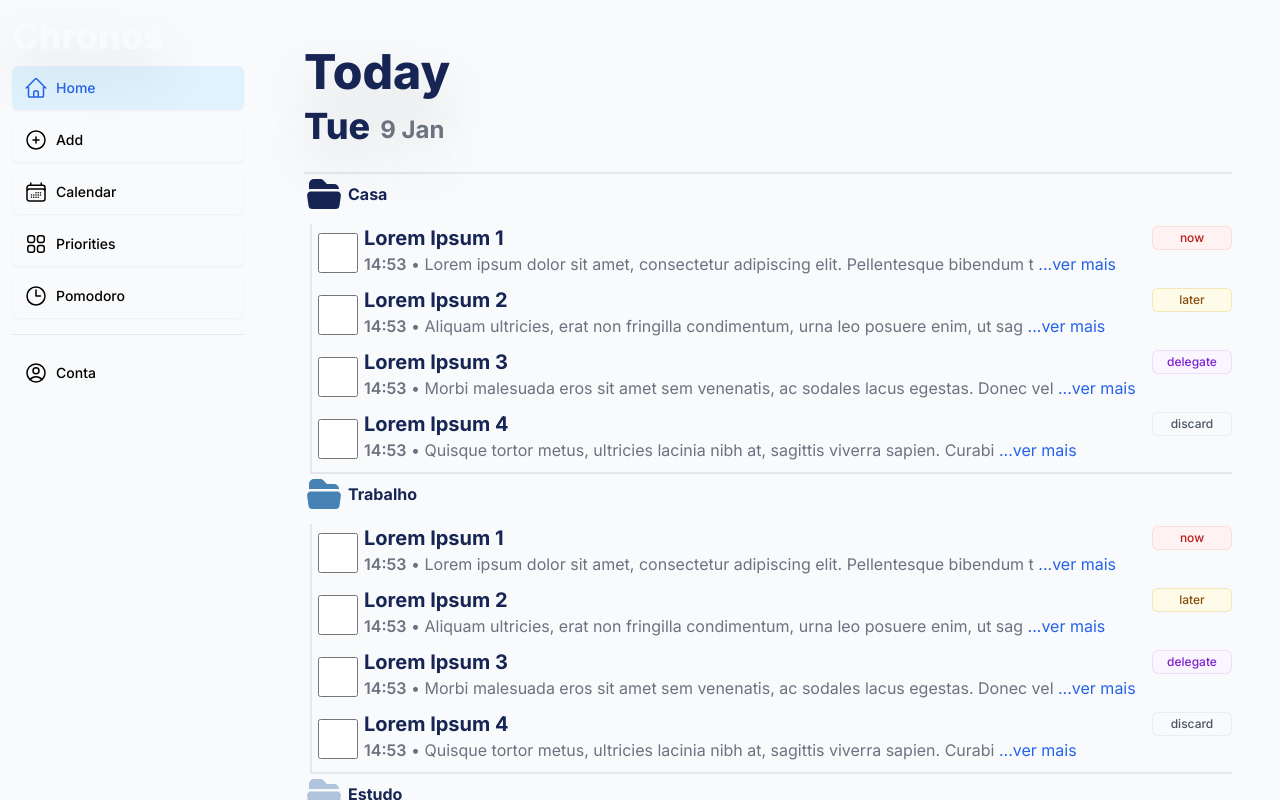
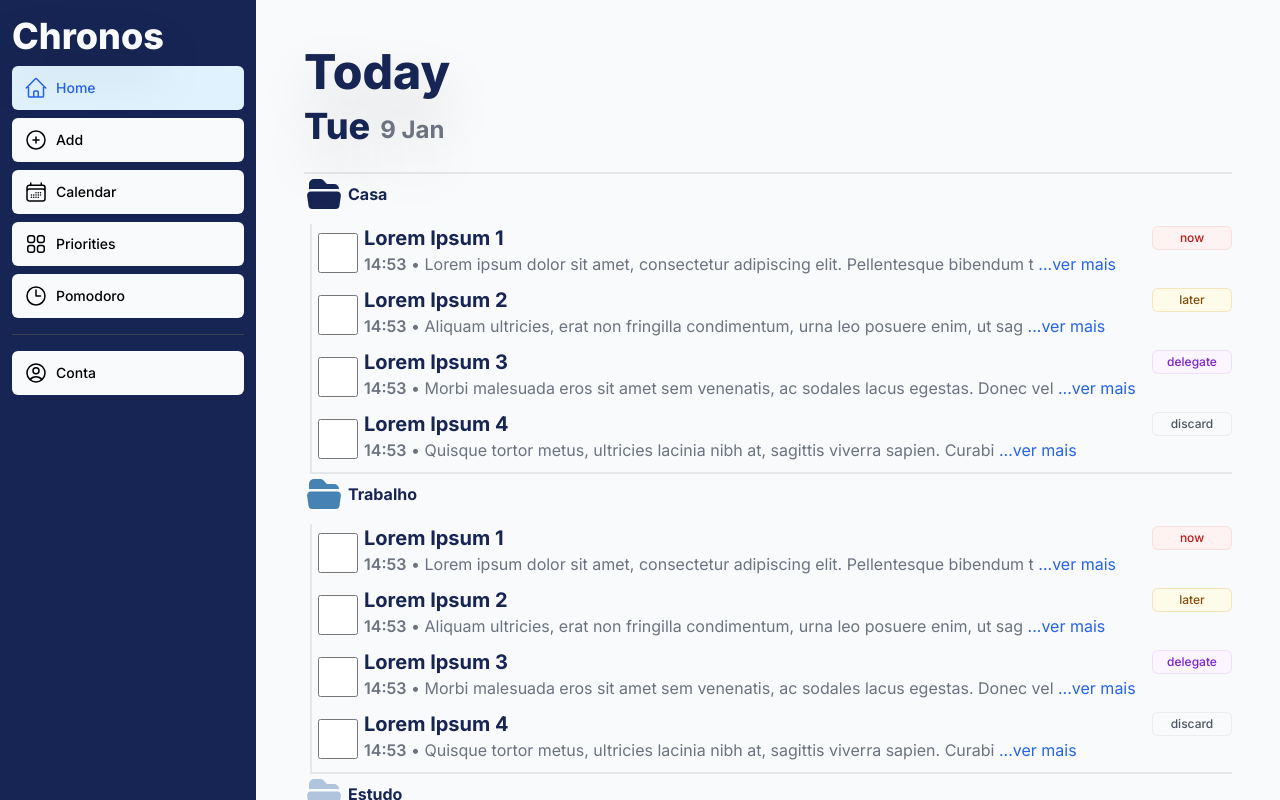
Before and after one commit to lucasKoyama/chronos-frontend, a Next.js app: page /app in a window 1280 px wide. Built offline with nearby package versions, Linux system fonts and the light colour scheme.

Commit message:
styles: :dark 'theme' removed

```diff
--- a/src/app/ui/sidebar/sidenav.tsx
+++ b/src/app/ui/sidebar/sidenav.tsx
@@ -6,7 +6,7 @@ import clsx from "clsx";
 export default function SideNav() {
   return (
     <>
-      <button data-drawer-target="separator-sidebar" data-drawer-toggle="separator-sidebar" aria-controls="separator-sidebar" type="button" className="inline-flex items-center p-2 mt-2 ms-3 text-sm text-gray-500 rounded-lg sm:hidden hover:bg-gray-100 focus:outline-none focus:ring-2 focus:ring-gray-200 dark:text-gray-400 dark:hover:bg-gray-700 dark:focus:ring-gray-600">
+      <button data-drawer-target="separator-sidebar" data-drawer-toggle="separator-sidebar" aria-controls="separator-sidebar" type="button" className="inline-flex items-center p-2 mt-2 ms-3 text-sm text-gray-500 rounded-lg sm:hidden hover:bg-gray-100 focus:outline-none focus:ring-2 focus:ring-gray-200 text-gray-400 hover:bg-gray-700 focus:ring-gray-600">
         <span className="sr-only">Open sidebar</span>
         <svg className="w-6 h-6" aria-hidden="true" fill="currentColor" viewBox="0 0 20 20" xmlns="http://www.w3.org/2000/svg">
         <path clipRule="evenodd" fillRule="evenodd" d="M2 4.75A.75.75 0 012.75 4h14.5a.75.75 0 010 1.5H2.75A.75.75 0 012 4.75zm0 10.5a.75.75 0 01.75-.75h7.5a.75.75 0 010 1.5h-7.5a.75.75 0 01-.75-.75zM2 10a.75.75 0 01.75-.75h14.5a.75.75 0 010 1.5H2.75A.75.75 0 012 10z"></path>
@@ -17,12 +17,12 @@ export default function SideNav() {
         className="fixed top-0 left-0 z-40 w-64 h-screen transition-transform -translate-x-full sm:translate-x-0"
         aria-label="Sidebar"
       >
-        <div className="h-full px-3 py-4 overflow-y-auto bg-gray-50 dark:bg-blue-950">
+        <div className="h-full px-3 py-4 overflow-y-auto bg-blue-950">
         <h2 className="text-4xl font-extrabold text-gray-50 drop-shadow-2xl">Chronos</h2>
           <ul className="mt-2.5 space-y-2 font-medium">
             <NavLinks />
           </ul>
-          <ul className="pt-4 mt-4 space-y-2 font-medium border-t border-gray-200 dark:border-gray-700">
+          <ul className="pt-4 mt-4 space-y-2 font-medium border-t border-gray-700">
             <li key="Conta">
               <Link
                 href="/app/account"
```
